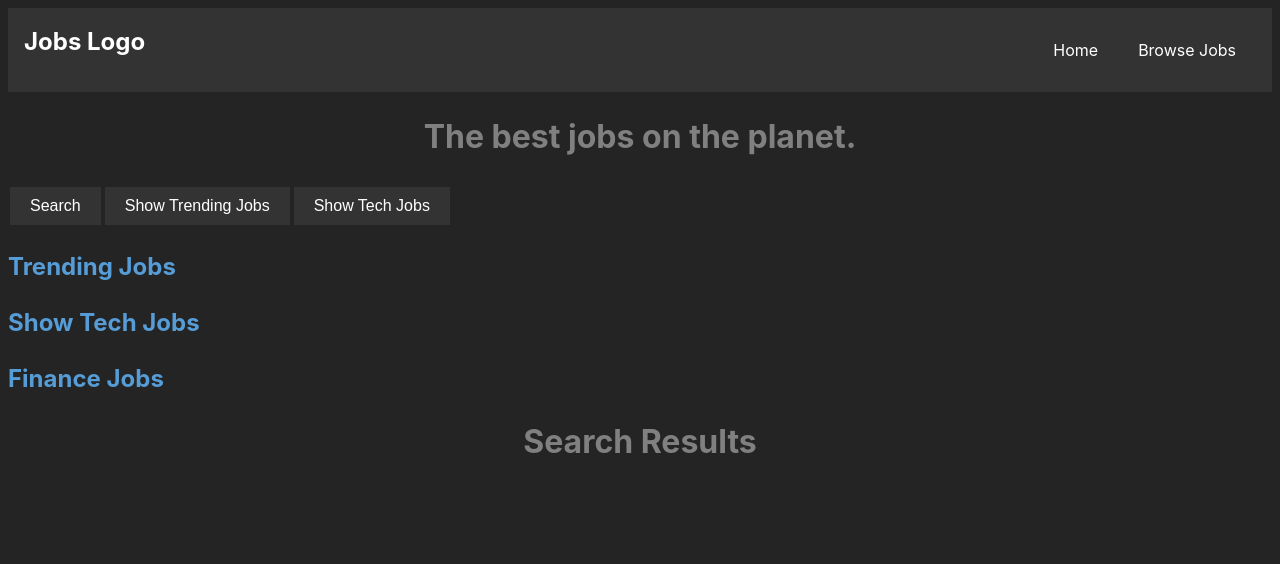
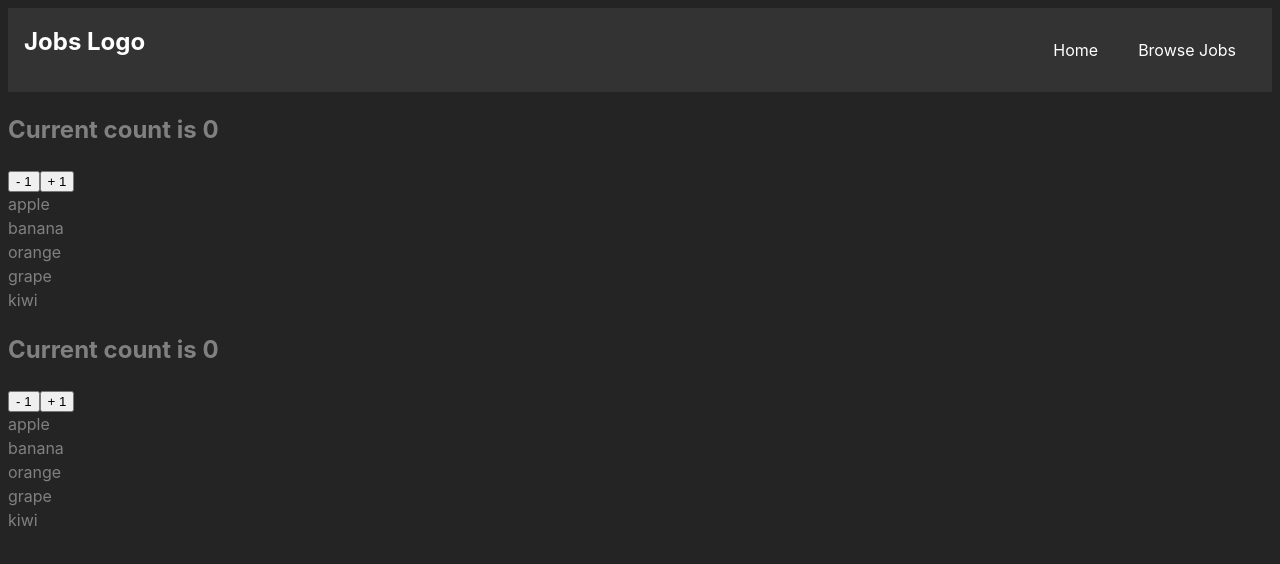
Before and after one commit to siddharthverse/refreshReact, a React (Vite) app: page / in a window 1280 px wide. Shown: the top 564 px of the page. Built offline with nearby package versions, Linux system fonts and the light colour scheme.

Commit message:
Counter example

```diff
--- a/src/App.tsx
+++ b/src/App.tsx
@@ -1,13 +1,35 @@
+import { useState } from 'react';
 import './App.css';
-import Home from './components/Home';
+import Fruits from './components/Learn/Fruits';
+// import Home from './components/Home';
 import Navbar from './components/Navbar';
+// import VideoPlayer from './components/VideoPlayer';
 
 function App() {
+  const handleReduceCount = () => {
+    setCount(count - 1);
+  };
+
+  const handleIncreaseCount = () => {
+    setCount(count + 1);
+  };
+
+  const [count, setCount] = useState<number>(0);
   return (
     <>
       <Navbar />
-      <Home />
-      <br />
+      {/* <Home /> */}
+      {/* <VideoPlayer /> */}
+      <Fruits
+        quantityCount={count}
+        decrement={handleReduceCount}
+        increment={handleIncreaseCount}
+      />
+      <Fruits
+        quantityCount={count}
+        decrement={handleReduceCount}
+        increment={handleIncreaseCount}
+      />
     </>
   );
 }
--- a/src/components/Home.tsx
+++ b/src/components/Home.tsx
@@ -1,76 +1,77 @@
 import { useState } from 'react';
-import TrendingJobsList from './TrendingJobsList';
 import SearchJobs from './SearchJobs';
 
 const Home = () => {
   const trendingJobsArray = [
-    { id: 1, title: 'Software Engineer', category: 'tech', openings: '10' },
-    { id: 2, title: 'Frontend Developer', category: 'tech', openings: '20' },
-    { id: 3, title: 'Backend Developer', category: 'tech', openings: '30' },
     {
-      id: 4,
+      id: crypto.randomUUID(),
+      title: 'Software Engineer',
+      category: 'tech',
+      openings: '10',
+    },
+    {
+      id: crypto.randomUUID(),
+      title: 'Frontend Developer',
+      category: 'tech',
+      openings: '20',
+    },
+    {
+      id: crypto.randomUUID(),
+      title: 'Backend Developer',
+      category: 'tech',
+      openings: '30',
+    },
+    {
+      id: crypto.randomUUID(),
       title: 'Banking',
       category: 'finance',
       openings: '40',
     },
-    { id: 5, title: 'Credit Card', category: 'finance', openings: '50' },
+    {
+      id: crypto.randomUUID(),
+      title: 'Credit Card',
+      category: 'finance',
+      openings: '50',
+    },
   ];
 
-  type TrendingJobsType = {
-    id: number;
+  type JobsType = {
+    id: string;
     title: string;
     category: string;
     openings: string;
   };
 
-  type SearchJobsType = {
-    id: number;
-    title: string;
-    category: string;
-    openings: string;
+  const [allJobs, setAllJobs] = useState<JobsType[]>(trendingJobsArray);
+  const [filterTitle, setFilterTitle] = useState<string>('');
+
+  const handleShowAllJobs = () => {
+    setFilterTitle('All Jobs');
+    setAllJobs(allJobs);
+    // console.log(allJobs);
+    // const jobs = allJobs.map((job) => job.title);
+    // console.log(jobs);
   };
-
-  const [trendingJobs, setTrendingJobs] = useState<TrendingJobsType[]>([]);
-
-  const [searchJobs, setSearchJobs] = useState<SearchJobsType[]>([]);
-
-  const handleSearchJobs = () => {
-    setSearchJobs(trendingJobsArray);
-    console.log('Search button clicked');
+  const handleShowTechJobs = () => {
+    setFilterTitle('Tech Jobs');
   };
-
-  const handleShowTrendingJobs = () => {
-    setTrendingJobs(trendingJobsArray);
-
-    console.log('Show trending jobs button clicked');
-  };
-
-  const searchTechJobs = (
-    jobTitle: string,
-    e: React.MouseEvent<HTMLButtonElement>
-  ) => {
-    console.log(`Search jobs for ${jobTitle}`);
-    console.log(e.target);
+  const handleShowFinanceJobs = () => {
+    setFilterTitle('Finance Jobs');
   };
 
   return (
     <div className="home">
       <h1>The best jobs on the planet.</h1>
-      <button onClick={handleSearchJobs}>Search</button>
-      <button onClick={handleShowTrendingJobs}>Show Trending Jobs</button>
-      <button onClick={(e) => searchTechJobs('tech', e)}>Show Tech Jobs</button>
-      <TrendingJobsList trendingJobs={trendingJobs} listTitle="Trending Jobs" />
-      <TrendingJobsList
-        trendingJobs={trendingJobs.filter((jobs) => jobs.category === 'tech')}
-        listTitle="Show Tech Jobs"
-      />
-      <TrendingJobsList
-        trendingJobs={trendingJobs.filter(
-          (jobs) => jobs.category === 'finance'
-        )}
-        listTitle="Finance Jobs"
-      />
-      <SearchJobs jobs={searchJobs} title="Search Results" />
+      <div className="filters">
+        <button onClick={handleShowAllJobs}>Show All Jobs</button>
+        <button onClick={handleShowTechJobs}>Show Tech Jobs</button>
+        <button onClick={handleShowFinanceJobs}>Show Finance Jobs</button>
+      </div>
+      <div className="jobsList">
+        <h2>{filterTitle}</h2>
+        <SearchJobs jobsDataSrc={allJobs} />
+        <SearchJobs jobsDataSrc={allJobs} filterByCategory="tech" />
+      </div>
     </div>
   );
 };
--- /dev/null
+++ b/src/components/Learn/Fruits.tsx
@@ -0,0 +1,32 @@
+type FruitsProps = {
+  quantityCount: number;
+  decrement: () => void;
+  increment: () => void;
+};
+
+const Fruits = ({ quantityCount, decrement, increment }: FruitsProps) => {
+  const fruits = [
+    { id: 1, name: 'apple', price: 0.5 },
+    { id: 2, name: 'banana', price: 0.3 },
+    { id: 3, name: 'orange', price: 0.4 },
+    { id: 4, name: 'grape', price: 0.6 },
+    { id: 5, name: 'kiwi', price: 0.8 },
+  ];
+
+  return (
+    <>
+      <h2> Current count is {quantityCount}</h2>
+      <button onClick={decrement}>- 1</button>
+      <button onClick={increment}>+ 1</button>
+      <span>
+        {fruits.map((fruit) => (
+          <div key={fruit.id}>
+            <span>{fruit.name}</span>
+          </div>
+        ))}
+      </span>
+    </>
+  );
+};
+
+export default Fruits;
--- a/src/components/SearchJobs.tsx
+++ b/src/components/SearchJobs.tsx
@@ -1,24 +1,33 @@
-type Jobs = {
-  id: number;
+type SearchJobsProps = {
+  id: string;
   title: string;
   category: string;
   openings: string;
-}[];
-
-type SearchJobsProps = {
-  jobs: Jobs;
-  title: string;
 };
 
-const SearchJobs = ({ jobs, title }: SearchJobsProps) => {
+type searchProps = {
+  jobsDataSrc: SearchJobsProps[];
+  filterByCategory?: string;
+};
+
+const SearchJobs = ({ jobsDataSrc, filterByCategory }: searchProps) => {
+  const filteredJobs = filterByCategory
+    ? jobsDataSrc.filter((job) => job.category)
+    : jobsDataSrc;
+  //   if (filterByCategory) {
+  //     return <div>{jobsDataSrc.filter((job) => job.category === 'tech')}</div>;
+  //   } else {
   return (
-    <div className="SearchJobsList">
-      <h1>{title}</h1>
-      {jobs.map((job) => (
-        <p> {job.title}</p>
+    <div>
+      {filteredJobs.map((job) => (
+        <div key={job.id}>
+          <span>{job.title}</span>,<span>{job.category}</span>,
+          <span>{job.openings}</span>
+        </div>
       ))}
     </div>
   );
+  //   }
 };
 
 export default SearchJobs;
--- a/src/components/TrendingJobsList.tsx
+++ /dev/null
@@ -1,30 +0,0 @@
-interface Job {
-  id: number;
-  title: string;
-  category: string;
-  openings: string;
-}
-
-interface TrendingJobsListProps {
-  trendingJobs: Job[];
-  listTitle: string;
-}
-
-const TrendingJobsList = ({
-  trendingJobs,
-  listTitle,
-}: TrendingJobsListProps) => {
-  return (
-    <div className="trendingJobsList">
-      <h2 className="title">{listTitle}</h2>
-      {trendingJobs.map((job) => (
-        <div key={job.id}>
-          <span className="jobTitle">{job.title}</span>
-          <span className="jobVacancies">{job.openings} jobs</span>
-        </div>
-      ))}
-    </div>
-  );
-};
-
-export default TrendingJobsList;
--- /dev/null
+++ b/src/components/VideoPlayer.tsx
@@ -0,0 +1,20 @@
+import VideoPlayerButton from './VideoPlayerComponents/VideoPlayerButton';
+
+const VideoPlayer = () => {
+  const a = 10;
+  return (
+    <div className="videoPlayer">
+      {/* Video title
+        Play button
+        Pause button
+        Settings Button */}
+      THIS IS A VIDEO PLAYER
+      <div>Hello {a}</div>
+      <VideoPlayerButton buttonName="Play" buttonAction="Play Video" />
+      <VideoPlayerButton buttonName="Pause" buttonAction="Pause Video" />
+      <VideoPlayerButton buttonName="Settings" buttonAction="Video Settings" />
+    </div>
+  );
+};
+
+export default VideoPlayer;
```
Also changed, not shown: src/components/VideoPlayerComponents/BasicVideoPlayerButton.tsx (added, +25 -0 lines), src/components/VideoPlayerComponents/VideoPlayerButton.tsx (added, +23 -0 lines).
